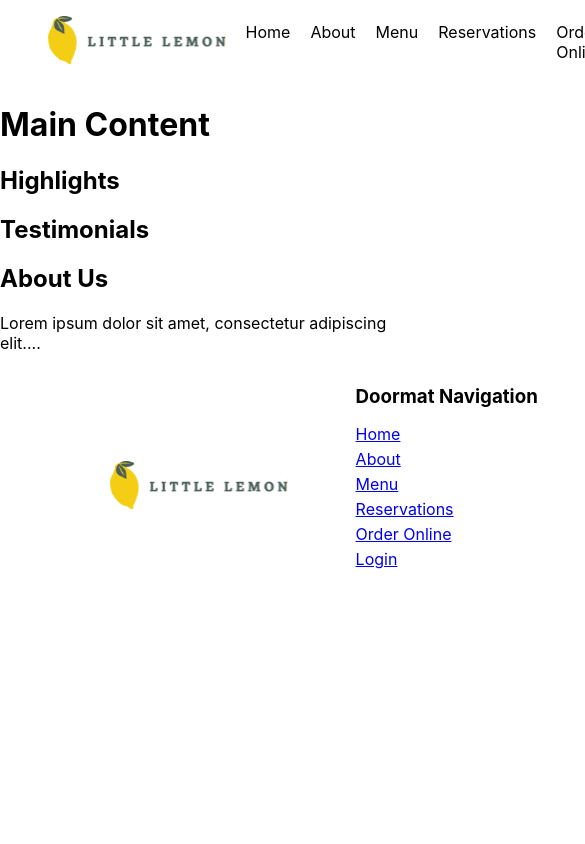
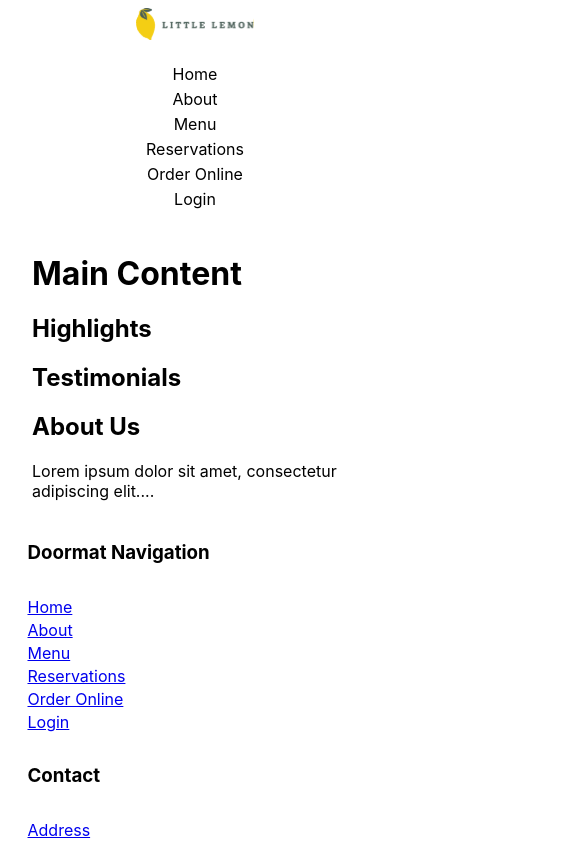
Before and after one commit to ramsesium/The-Little-Lemon-Restaurant-Project, a React (Create React App) app: page / in a window 390 px wide. Shown: the top 844 px of the page, 585 px wide, since content can reach past the window. Built offline with nearby package versions, Linux system fonts and the light colour scheme.

Commit message:
setup of grid and flex

```diff
--- a/src/App.css
+++ b/src/App.css
@@ -1,3 +1,4 @@
+
 body {
   background-color:rgb(255, 255, 255);
 }
@@ -6,9 +7,9 @@ body {
 
 header {
   display: flex;
-  justify-content:space-between;
+  justify-content: space-between;
   align-items: center;
-  padding: 1rem 3rem;
+  padding: 0.5rem 3rem;
   gap: 20px
 }
 
@@ -41,6 +42,7 @@ nav ul li a {
 
 .main {
   height: auto;
+  margin: 2rem;
 }
 
 /*FOOTER*/
@@ -48,25 +50,28 @@ nav ul li a {
 
 footer {
   display: grid;
-  grid-template-columns: 1fr 1fr 1fr 1fr;
-  gap: 20px;
-  padding-left: 20vw;
-  padding-right: 20vw;
+  grid-template-columns: repeat(4, 180px);
+  justify-content: center;
+  gap: 3rem;
   /* background-color: #98df98; */
 }
 
+
 .logo-footer {
   display: flex;
-  padding: 2rem;
   justify-content: center;
   align-items: center;
+}
+
+.logo-footer::after {
+  content: '';
+  margin-right: 70px; /* Увеличиваем расстояние между логотипом и первой колонкой */
 }
 
 .door-nav,
 .contact-nav,
 .social-nav {
   text-align: center;
-  padding: 1rem;
 }
 
 .sub-nav-links {
@@ -82,8 +87,85 @@ footer {
 .door-nav h3,
 .contact-nav h3,
 .social-nav h3 {
-  white-space: nowrap;
-  text-align: left; /* Устанавливаем фиксированную высоту */
+  height: 2.5rem;
+  /* white-space: nowrap; */
   text-align: left; /* Выравниваем текст по левому краю */
   margin: 0; /* Убираем внешние отступы */
 }
+
+@media (max-width: 880px) {
+
+  .logo-footer {
+    display: none;
+  }
+
+  footer {
+    grid-template-columns: repeat(3, 1fr);
+    gap: 0.5rem;
+    padding-left: 10vw;
+    padding-right: 10vw;
+  }
+
+  .sub-nav-links li {
+    margin-bottom: 3px;
+  }
+
+  .door-nav,
+  .contact-nav,
+  .social-nav {
+    padding: 0.5rem;
+  }
+}
+/* @media (max-width: 768px) */
+
+@media (max-width: 768px) {
+  header {
+    padding: 0.5rem 1rem;
+    flex-direction: column;
+    gap: 10px;
+  }
+
+  .logo {
+    height: 2rem;
+  }
+
+  .logo-footer {
+    display: none;
+  }
+
+  nav ul li {
+    margin-right: 5px;
+  }
+
+
+}
+
+/* @media (max-width: 480px) */
+
+@media (max-width: 480px) {
+
+  .logo {
+    order: 1; /* Лого первым по порядку в колонке */
+    margin-bottom: 10px; /* Добавляем отступ снизу */
+  }
+
+  nav ul {
+    order: 2; /* Навигация второй по порядку в колонке */
+    display: flex;
+    flex-direction: column;
+    align-items: center;
+  }
+
+  nav ul li {
+    margin-right: 0; /* Убираем правый отступ у элементов навигации */
+    margin-bottom: 5px; /* Добавляем отступ между элементами навигации */
+  }
+
+  footer {
+    grid-template-columns: 1fr; /* Один элемент в колонке на совсем маленьких экранах */
+    gap: 0px; /* Уменьшаем отступы между элементами */
+    padding-left: 5vw;
+    padding-right: 5vw;
+  }
+
+}
--- a/src/components/HTMLComponent.js
+++ b/src/components/HTMLComponent.js
@@ -16,11 +16,9 @@ const HTMLComponent = () => {
         </Helmet>
 
         <body>
-          <div>
-            <Header />
-            <Main />
-            <Footer />
-          </div>
+          <Header />
+          <Main />
+          <Footer />
         </body>
       </>
     );
--- a/src/components/Header.js
+++ b/src/components/Header.js
@@ -1,6 +1,6 @@
 import React from "react";
-import Logo from "../lllogo.svg"; // Измененный путь к изображению
-import "../App.css"; // Подключаем CSS файл для стилей
+import Logo from "../lllogo.svg";
+import "../App.css";
 
 const NavigationBar = () => {
   return (
```
